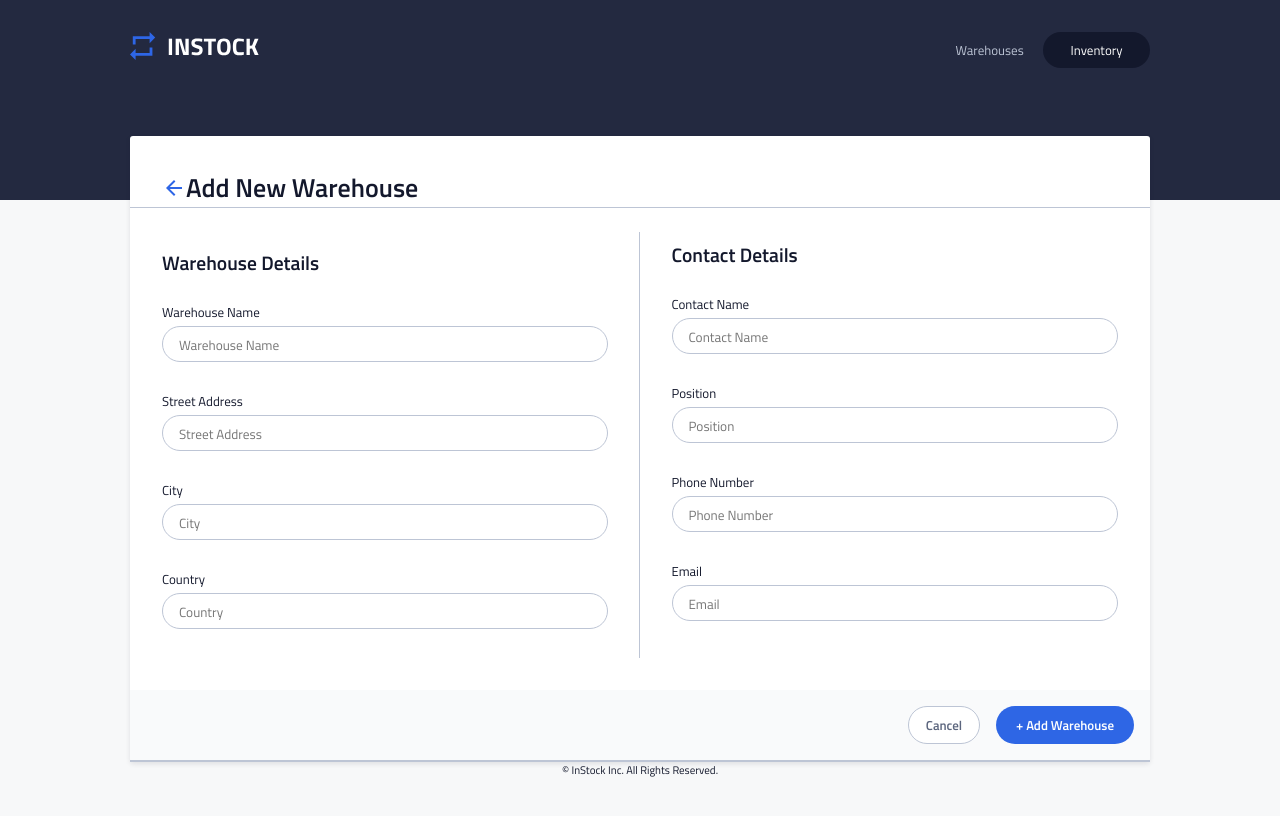
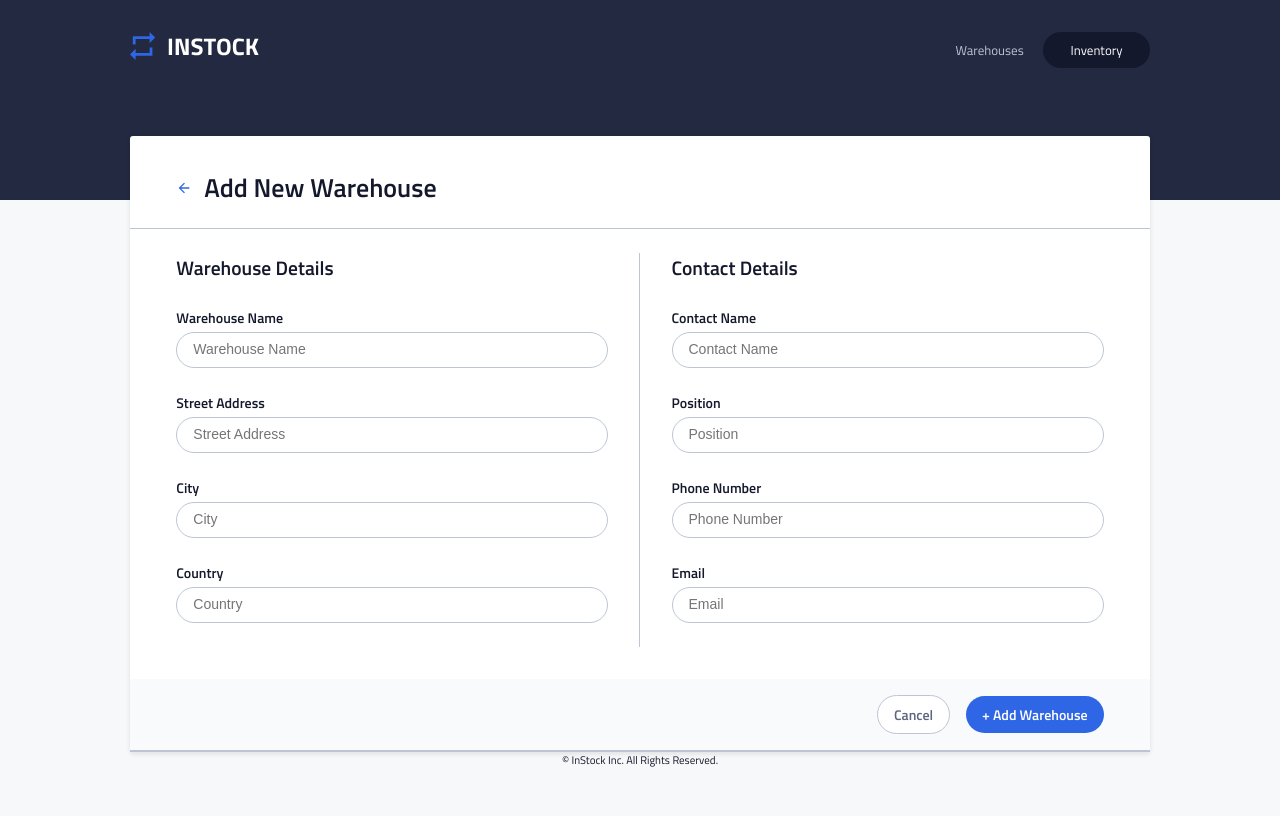
Before and after one commit to D-Nugent/a-team-instock, a React (Create React App) app in the folder front-end/: page /inventory in a window 1280 px wide. Shown: the top 816 px of the page. Built offline with nearby package versions, Linux system fonts and the light colour scheme.

Commit message:
OLL20Q5LR-19-RD: All styling for Add New Warehouse component completed. Passing this ticket to David or Nate in order to switch to Edit/Add Inventory Item component. Functionality will be completed by either David or Nate for this ticket, as discussed in team standup.

```diff
--- a/front-end/src/pages/ContentNew/ContentNew.jsx
+++ b/front-end/src/pages/ContentNew/ContentNew.jsx
@@ -1,6 +1,8 @@
 import React, { Component } from "react";
 import Back from "../../assets/icons/arrow_back-24px.svg";
 import "./ContentNew.scss";
+import { Link } from "react-router-dom";
+// import FormError from "../../assets/icons/error-24px.svg";
 
 export class ContentNew extends Component {
   render() {
@@ -8,6 +10,7 @@ export class ContentNew extends Component {
       <div className="add">
         <div className="add__header-container">
           <img className="add__back-button" src={Back} alt="blue arrow pointing left" />
+
           <h1 className="add__header">Add New Warehouse</h1>
         </div>
         <form className="add__form">
@@ -17,38 +20,38 @@ export class ContentNew extends Component {
               <label className="add__form-warehouse-title add__form-warehouse-name-title" htmlFor="warehouse-name">
                 Warehouse Name
               </label>
-              <textarea className="add__form-warehouse-input" type="text" id="warehouse" name="warehouse" placeholder="Warehouse Name" required />
+              <input className="add__form-warehouse-input" type="text" id="warehouse" name="warehouse" placeholder="Warehouse Name" required />
               <label className="add__form-warehouse-title  add__form-warehouse-address-title" htmlFor="address">
                 Street Address
               </label>
-              <textarea className="add__form-warehouse-input add__form-warehouse-address-input" type="text" id="address" name="address" placeholder="Street Address" required />
+              <input className="add__form-warehouse-input add__form-warehouse-address-input" type="text" id="address" name="address" placeholder="Street Address" required />
               <label className="add__form-warehouse-title  add__form-warehouse-city-title" htmlFor="city">
                 City
               </label>
-              <textarea className="add__form-warehouse-input add__form-warehouse-city-input" type="text" id="city" name="city" placeholder="City" required />
+              <input className="add__form-warehouse-input add__form-warehouse-city-input" type="text" id="city" name="city" placeholder="City" required />
               <label className="add__form-warehouse-title  add__form-warehouse-country-title" htmlFor="country">
                 Country
               </label>
-              <textarea className="add__form-warehouse-input add__form-warehouse-country-input" type="text" id="country" name="country" placeholder="Country" required />
+              <input className="add__form-warehouse-input add__form-warehouse-country-input" type="text" id="country" name="country" placeholder="Country" required />
             </div>
             <div className="add__form-contact">
               <h2 className="add__form-contact-subheader">Contact Details</h2>
               <label className="add__form-warehouse-title add__form-contact-title" htmlFor="contact">
                 Contact Name
               </label>
-              <textarea className="add__form-warehouse-input add__form-contact-name-input" type="text" id="contact" name="contact" placeholder="Contact Name" required />
+              <input className="add__form-warehouse-input add__form-contact-name-input" type="text" id="contact" name="contact" placeholder="Contact Name" required />
               <label className="add__form-warehouse-title add__form-contact-position-title" htmlFor="position">
                 Position
               </label>
-              <textarea className="add__form-warehouse-input add__form-contact-position-input" type="text" id="position" name="position" placeholder="Position" required />
+              <input className="add__form-warehouse-input add__form-contact-position-input" type="text" id="position" name="position" placeholder="Position" required />
               <label className="add__form-warehouse-title  add__form-contact-number-title" htmlFor="number">
                 Phone Number
               </label>
-              <textarea className="add__form-warehouse-input add__form-contact-number-input" type="text" id="number" name="number" placeholder="Phone Number" required />
+              <input className="add__form-warehouse-input add__form-contact-number-input" type="text" id="number" name="number" placeholder="Phone Number" required />
               <label className="add__form-warehouse-title add__form-contact-email-title" htmlFor="email">
                 Email
               </label>
-              <textarea className="add__form-warehouse-input add__form-contact-email-input" type="text" id="email" name="email" placeholder="Email" required />
+              <input className="add__form-warehouse-input add__form-contact-email-input" type="text" id="email" name="email" placeholder="Email" required />
             </div>
           </div>
           <div className="add__form-button-container">
--- a/front-end/src/pages/ContentNew/ContentNew.scss
+++ b/front-end/src/pages/ContentNew/ContentNew.scss
@@ -5,20 +5,29 @@
 
   &__header-container {
     display: flex;
-    // justify-content: center;
     align-items: center;
-    margin: 0;
+    margin-bottom: 16px;
     border-bottom: 1px solid $globalBorder;
-    padding: 0 16px 24px 16px;
+    padding: 0 6.9971% 16px;
+    white-space: nowrap;
 
     @include tablet {
-      padding: 0 32px 0 32px;
+      padding: 0 4.5454% 21px;
       margin-bottom: 24px;
     }
   }
 
+  &__back-button {
+    width: 16px;
+    height: 16px;
+  }
+
   &__header {
-    margin: 0;
+    margin: 0 0 0 1.5%;
+
+    @include tablet {
+      margin-left: 12px;
+    }
   }
 
   &__form {
@@ -29,13 +38,13 @@
         display: flex;
         align-items: center;
         justify-content: space-evenly;
-        padding: 0 32px 32px 32px;
+        padding: 0 4.5454% 32px;
       }
     }
 
     &-warehouse {
       border-bottom: 1px solid $globalBorder;
-      padding: 0 16px 24px 16px;
+      padding: 0 6.9971% 8px;
       margin-bottom: 16px;
 
       @include tablet {
@@ -47,12 +56,14 @@
       }
 
       &-subheader {
-        margin: 16px 0 24px;
+        margin: 0 0 24px;
       }
 
       &-title {
         display: block;
         padding-bottom: 4px;
+        font-size: 0.875rem;
+        font-weight: 600;
       }
 
       &-input {
@@ -64,18 +75,25 @@
         width: 100%;
         padding: 8px 0 8px 16px;
         height: 36px;
-        overflow: hidden;
         margin-bottom: 16px;
+        font-size: 0.875rem;
 
         @include tablet {
+          padding: 7px 0 9px 16px;
           margin-bottom: 24px;
+        }
+
+        &:active,
+        &:focus {
+          border-color: $stockOutOpaque;
+          outline: none;
         }
       }
     }
 
     &-contact {
-      padding: 0 16px 0px 16px;
-      margin: 16px 0 24px;
+      padding: 0px 6.9971%;
+      margin: 24px 0 24px;
 
       @include tablet {
         width: 50%;
@@ -92,11 +110,12 @@
       background: rgba(247, 248, 249, 0.7);
       display: flex;
       justify-content: space-between;
-      padding: 16px 16px 16px 16px;
+      padding: 16px 6.9971%;
       align-items: center;
 
       @include tablet {
         justify-content: flex-end;
+        padding: 16px 4.5454%;
       }
     }
 
@@ -107,22 +126,19 @@
       border: 1px solid $globalBorder;
       width: 100%;
       margin-right: 16px;
-      height: 36px;
 
       @include tablet {
-        width: 72px;
-        height: 38px;
+        width: auto;
       }
     }
 
     &-button-add {
       @include button-design;
+      white-space: nowrap;
       width: 100%;
-      height: 36px;
 
       @include tablet {
-        width: 138px;
-        height: 38px;
+        width: auto;
       }
     }
   }
--- a/front-end/src/styles/partials/_mixins.scss
+++ b/front-end/src/styles/partials/_mixins.scss
@@ -51,12 +51,18 @@
 
 // Button Mixin
 @mixin button-design {
+  display: flex;
+  flex-direction: row;
+  align-items: center;
+  justify-content: center;
   background-color: $globalHiglight;
   color: $globalOffset;
   font-family: "Titillium";
+  font-size: 0.875rem;
   font-weight: 600;
   border-radius: 20px;
-  font-size: 0.8125rem;
+  font-size: 0.875rem;
+  padding: 8px 16px;
   box-sizing: border-box;
   border: none;
   outline: none;
```
